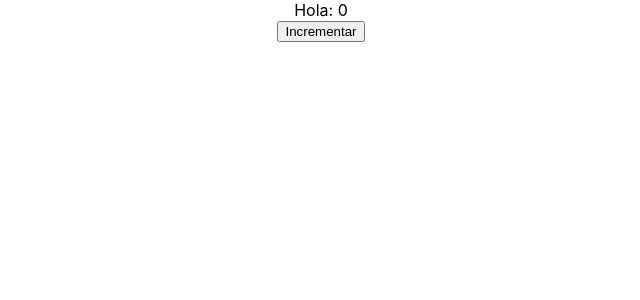
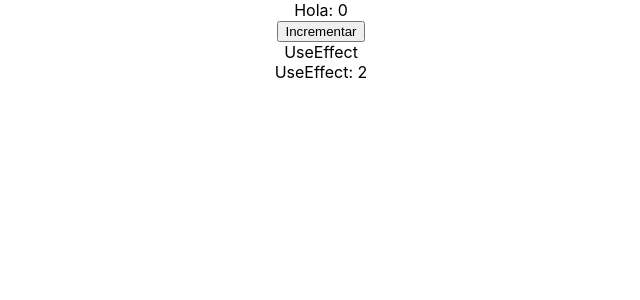
Before and after one commit to ManuelDev06/useState-useEffect, a React (Create React App) app: page / in a window 1280 px wide. Shown: the top 300 px of the page, without its empty margins (319-959 px from the left). Built offline with nearby package versions, Linux system fonts and the light colour scheme.

Commit message:
UseEffect

```diff
--- a/src/App.js
+++ b/src/App.js
@@ -2,6 +2,7 @@ import logo from './logo.svg';
 import './App.css';
 import UseState from './components/UseState';
 import { useState } from 'react';
+import UseEffect from './components/UseEffect';
 
 function App() {
 
@@ -20,6 +21,11 @@ function App() {
       <button
         onClick={incrementar}
       >Incrementar</button>
+      <br/>
+      <label>UseEffect</label>
+      <UseEffect
+        name={count}
+      />
     </div>
   );
 }
--- a/src/components/UseEffect.jsx
+++ b/src/components/UseEffect.jsx
@@ -1,8 +1,18 @@
-import React from 'react'
+import React, {useEffect, useState} from 'react'
 
-const UseEffect = () => {
+const UseEffect = ({name}) => {
+  const [multicar, setMultiplicar] = useState(0);
+
+  //Se ejecuta una sola vez  al crear o inicializar un componente o una pagina
+  useEffect(() => {
+    setMultiplicar(name + 2);
+    return () => console.log('destruido')
+  },[name]) //Disparador
+  // Si esta vacio se va a ejecutar una sola vez
+  // Si tiene un estado se va ejecutar cada vez que el estado cambie
+
   return (
-    <div>UseEffect</div>
+    <div>UseEffect: {multicar}</div>
   )
 }
 
```
